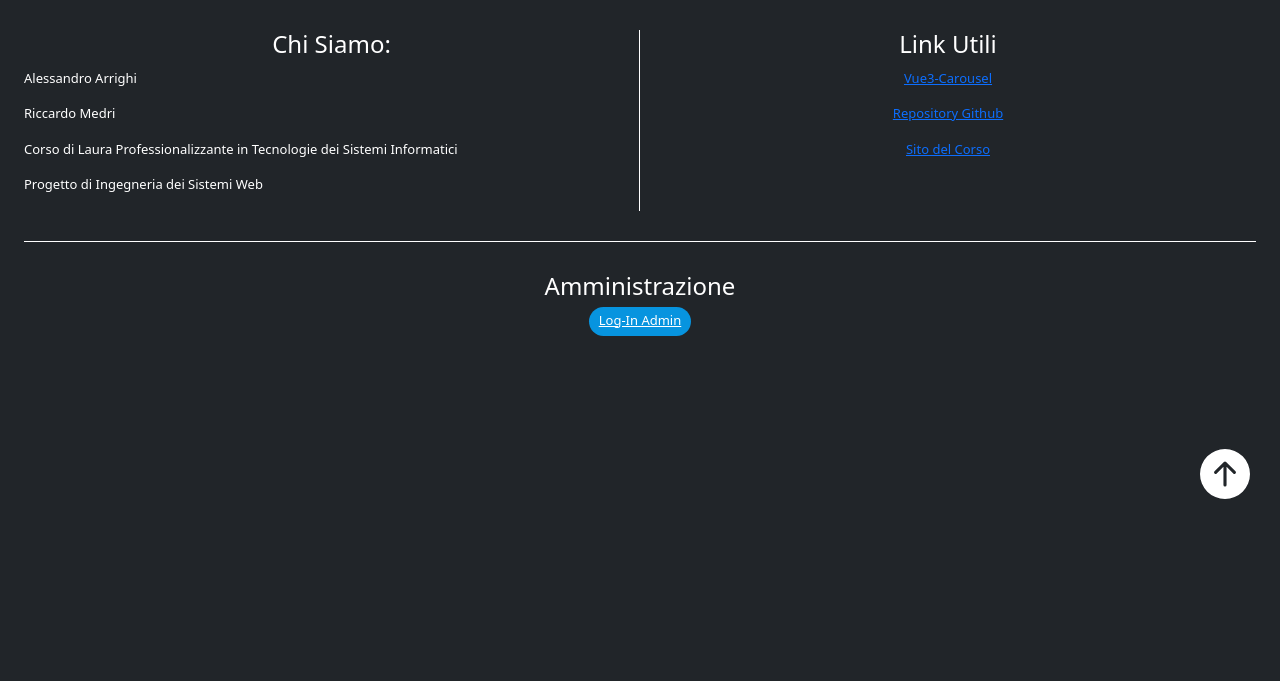
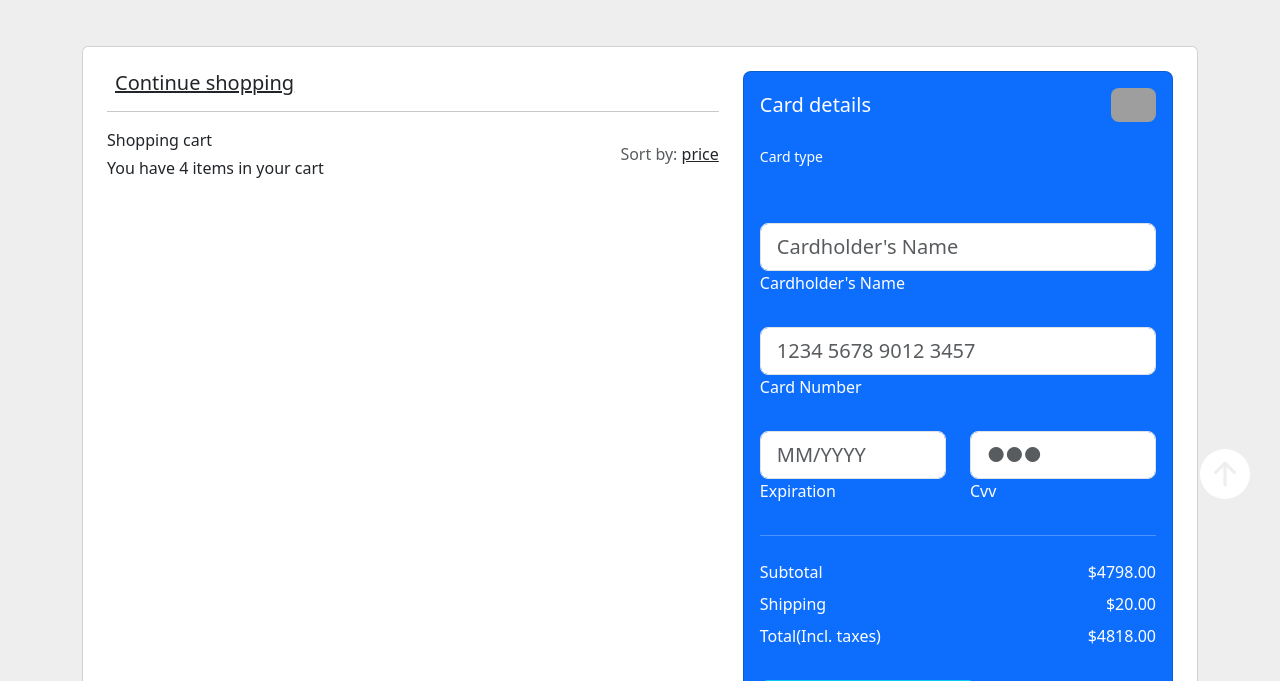
Before and after one commit to alessandroArrighi/IngegneriaDeiSistemiWeb, a Vue app in the folder frontend/: page /accesso/areaPersonale/creaOrdine in a window 1280 px wide. Shown: the part 271-952 px from the top of the page. Before the commit the page ends 800 px from the top, so only its background shows below. Built offline with nearby package versions, Linux system fonts and the light colour scheme; no server answers; grey boxes are pictures that could not be loaded.

Commit message:
frontend 5

```diff
--- a/frontend/src/components/ProdottoSpec.vue
+++ b/frontend/src/components/ProdottoSpec.vue
@@ -8,7 +8,7 @@ export default defineComponent({
     return {
       montatura: null as any | null,
       lac: null as any | null,
-      quantità: 1,
+      quantità: 0,
       categoria: ""
     }
   },
@@ -31,11 +31,8 @@ export default defineComponent({
         Categoria: this.categoria,
         Quantità: this.quantità,
       }
-      /*
-      this.$emit("sendProd", prodotto)
-      this.quantità = 1
-      */
-     await addToOrder(STORAGE_NAME, prodotto)
+      this.quantità = 0,
+      await addToOrder(STORAGE_NAME, prodotto)
     }
   },
   mounted() {
@@ -59,7 +56,7 @@ export default defineComponent({
 <template>
   <div v-if="montatura" class="flex-container-ps">
     <img :src="'./public/img/' + montatura.Immagine" alt="/" />
-    <h2 style="color: white">Modello: {{montatura.Modello}}</h2>
+    <h2>Modello: {{montatura.Modello}}</h2>
     <div class="flex-item">
       <p>Brand: {{ montatura.Brand }}</p>
       <p>Prezzo: {{ montatura.Prezzo }}€</p>
@@ -74,28 +71,32 @@ export default defineComponent({
     </div>
     <form @submit.prevent="addItem(montatura)">
       <select v-model="quantità">
-        <option value=0>-- Seleziona --</option>
+        <option value=0></option>
+        <option value=1>1</option>
         <option value=3>3</option>
         <option value=6>6</option>
-        <option value=9>9</option>
       </select>
       <button type="submit">Aggiungi ad Ordine</button>
     </form>
   </div>
-  <div v-if="lac" class="flex-item-lac">
+  <div v-if="lac" class="flex-container-ps">
     <img :src="'./public/img/' + lac.Immagine" alt="/" />
-    <h2 style="color: white">{{lac.Modello}}</h2>
-    <p>{{ lac.Brand }}</p>
-    <p>{{ lac.Prezzo }}</p>
-    <p>{{ lac.Durata }}</p>
-    <p>{{ lac.Fascia }}</p>
-    <p>{{ lac.Focale }}</p>
+    <h2>{{lac.Modello}}</h2>
+    <div class="flex-item">
+      <p>Brand: {{ lac.Brand }}</p>
+      <p>Prezzo: {{ lac.Prezzo }}€</p>
+      <p>Durata: {{ lac.Durata }}</p>
+    </div>
+    <div class="flex-item">
+      <p>Fascia: {{ lac.Fascia }}</p>
+      <p>Focale: {{ lac.Focale }}</p>
+    </div>
     <form @submit.prevent="addItem(lac)">
       <select v-model="quantità">
-        <option value=0>-- Seleziona --</option>
+        <option value=0></option>
+        <option value=1>1</option>
         <option value=3>3</option>
         <option value=6>6</option>
-        <option value=9>9</option>
       </select>
       <button type="submit">Aggiungi ad Ordine</button>
     </form>
--- a/frontend/src/pages/CreaOrdine.vue
+++ b/frontend/src/pages/CreaOrdine.vue
@@ -7,7 +7,6 @@ import { setItem, getItem, STORAGE_NAME, EXPIRE_TIME } from "../utils/localStora
 export default defineComponent({
     props: {
         user: Object as PropType<User>,
-        //ordine: Array as PropType<Ordine[]>
     },
     emits: ["cancella"],
     data() {
@@ -20,7 +19,6 @@ export default defineComponent({
     },
     methods: {
         async creaOrdine() {
-            console.log(this.ordine)
             await axios.post("/api/ordini/crea/ordine", {
                 IDUtente: this.user?.IDUtente,
                 ord: this.ordine
@@ -45,21 +43,6 @@ export default defineComponent({
             const order = await getItem(STORAGE_NAME)
             this.ordine = order
         }
-        /*aggiungiProdotto() {
-            const tmp: Ordine = {
-                IDProdotto: this.idProdotto,
-                Categoria: this.categoria,
-                Quantità: this.quantità
-            }
-            if(this.ordine != null) {
-                this.ordine.push(tmp)
-            }
-            console.log(this.ordine)
-            console.log(this.user?.Role)
-            /*tmp.IDProdotto = ""
-            tmp.Categoria = ""
-            tmp.Quantità = 0
-        }*/
     },
     mounted() {
         this.getOrder()
@@ -78,26 +61,148 @@ export default defineComponent({
             </RouterLink>
             <button @click = "rimuoviProdotto(prodotto)">Rimuovi</button>
         </div>
-        <!--<form @submit.prevent="aggiungiProdotto" class="flex-item">
-            <label>idProdotto</label>
-            <input v-model="idProdotto" type="text" />
+        <button @click="creaOrdine">Ordina</button>
+    </div>
+<section class="h-100 h-custom" style="background-color: #eee;">
+  <div class="container py-5 h-100">
+    <div class="row d-flex justify-content-center align-items-center h-100">
+      <div class="col">
+        <div class="card">
+          <div class="card-body p-4">
 
-            <label>categoria</label>
-            <input v-model="categoria" type="text" />
+            <div class="row">
 
-            <label>quantità</label>
-            <input v-model="quantità" type="text" />
-            <button type="submit">Crea</button>
-        </form>-->
-        <button @click="creaOrdine">Ordina</button>
-        <!--<div v-for="ordine  in sortedData.slice(0, aggiungiElementi)" class="flex-item">
-            <RouterLink :to="'/montature/' + montatura.IDProdotto">
-            <img loading="lazy" :src="montatura.Immagine" alt="/">
-            <p>{{ montatura.IDProdotto }}</p>
-            <p>{{ montatura.Brand }}</p>
-            <p>{{ montatura.Prezzo }}</p>
-            </RouterLink>
-        </div>-->
+              <div class="col-lg-7">
+                <h5 class="mb-3"><a href="#!" class="text-body"><i
+                      class="fas fa-long-arrow-alt-left me-2"></i>Continue shopping</a></h5>
+                <hr>
 
+                <div class="d-flex justify-content-between align-items-center mb-4">
+                  <div>
+                    <p class="mb-1">Shopping cart</p>
+                    <p class="mb-0">You have 4 items in your cart</p>
+                  </div>
+                  <div>
+                    <p class="mb-0"><span class="text-muted">Sort by:</span> <a href="#!"
+                        class="text-body">price <i class="fas fa-angle-down mt-1"></i></a></p>
+                  </div>
+                </div>
+
+                <div class="card mb-3" v-for = "prodotto in ordine">
+                  <div class="card-body">
+                   <RouterLink :to="'/prodotti/' + prodotto.Categoria + '-' + prodotto.IDProdotto">
+                    <div class="d-flex justify-content-between">
+                      <div class="d-flex flex-row align-items-center">
+                        <div>
+                          <img
+                            src="../../public/1.jpg"
+                            class="img-fluid rounded-3" alt="Shopping item" style="width: 65px;">
+                        </div>
+                        <div class="ms-3">
+                          <h5>{{ prodotto.IDProdotto }}</h5>
+                          <p class="small mb-0">{{ prodotto.Categoria }}</p>
+                        </div>
+                      </div>
+                      <div class="d-flex flex-row align-items-center">
+                        <div style="width: 50px;">
+                          <h5 class="fw-normal mb-0">{{ prodotto.Quantità }}</h5>
+                        </div>
+                        <div style="width: 80px;">
+                          <h5 class="mb-0">$900</h5>
+                        </div>
+                        <a href="#!" style="color: #cecece;"><i class="fas fa-trash-alt"></i></a>
+                      </div>
+                    </div>
+                   </RouterLink>
+                  </div>
+                </div>
+              </div>
+              <div class="col-lg-5">
+
+                <div class="card bg-primary text-white rounded-3">
+                  <div class="card-body">
+                    <div class="d-flex justify-content-between align-items-center mb-4">
+                      <h5 class="mb-0">Card details</h5>
+                      <img src="https://mdbcdn.b-cdn.net/img/Photos/Avatars/avatar-6.webp"
+                        class="img-fluid rounded-3" style="width: 45px;" alt="Avatar">
+                    </div>
+
+                    <p class="small mb-2">Card type</p>
+                    <a href="#!" type="submit" class="text-white"><i
+                        class="fab fa-cc-mastercard fa-2x me-2"></i></a>
+                    <a href="#!" type="submit" class="text-white"><i
+                        class="fab fa-cc-visa fa-2x me-2"></i></a>
+                    <a href="#!" type="submit" class="text-white"><i
+                        class="fab fa-cc-amex fa-2x me-2"></i></a>
+                    <a href="#!" type="submit" class="text-white"><i class="fab fa-cc-paypal fa-2x"></i></a>
+
+                    <form class="mt-4">
+                      <div class="form-outline form-white mb-4">
+                        <input type="text" id="typeName" class="form-control form-control-lg" siez="17"
+                          placeholder="Cardholder's Name" />
+                        <label class="form-label" for="typeName">Cardholder's Name</label>
+                      </div>
+
+                      <div class="form-outline form-white mb-4">
+                        <input type="text" id="typeText" class="form-control form-control-lg" siez="17"
+                          placeholder="1234 5678 9012 3457" minlength="19" maxlength="19" />
+                        <label class="form-label" for="typeText">Card Number</label>
+                      </div>
+
+                      <div class="row mb-4">
+                        <div class="col-md-6">
+                          <div class="form-outline form-white">
+                            <input type="text" id="typeExp" class="form-control form-control-lg"
+                              placeholder="MM/YYYY" size="7" minlength="7" maxlength="7" />
+                            <label class="form-label" for="typeExp">Expiration</label>
+                          </div>
+                        </div>
+                        <div class="col-md-6">
+                          <div class="form-outline form-white">
+                            <input type="password" id="typeText" class="form-control form-control-lg"
+                              placeholder="&#9679;&#9679;&#9679;" size="1" minlength="3" maxlength="3" />
+                            <label class="form-label" for="typeText">Cvv</label>
+                          </div>
+                        </div>
+                      </div>
+
+                    </form>
+
+                    <hr class="my-4">
+
+                    <div class="d-flex justify-content-between">
+                      <p class="mb-2">Subtotal</p>
+                      <p class="mb-2">$4798.00</p>
+                    </div>
+
+                    <div class="d-flex justify-content-between">
+                      <p class="mb-2">Shipping</p>
+                      <p class="mb-2">$20.00</p>
+                    </div>
+
+                    <div class="d-flex justify-content-between mb-4">
+                      <p class="mb-2">Total(Incl. taxes)</p>
+                      <p class="mb-2">$4818.00</p>
+                    </div>
+
+                    <button type="button" class="btn btn-info btn-block btn-lg">
+                      <div class="d-flex justify-content-between">
+                        <span>$4818.00</span>
+                        <span>Checkout <i class="fas fa-long-arrow-alt-right ms-2"></i></span>
+                      </div>
+                    </button>
+
+                  </div>
+                </div>
+
+              </div>
+
+            </div>
+
+          </div>
+        </div>
+      </div>
     </div>
+  </div>
+</section>
 </template>
--- a/frontend/src/styles/style.scss
+++ b/frontend/src/styles/style.scss
@@ -339,6 +339,10 @@ h2, h4 {
 
     .flex-container {
       text-align: center;
+
+      h4 {
+        width: 100%;
+      }
       .flex-item{
         width: 100%;
         color: white;
@@ -441,10 +445,6 @@ h2, h4 {
     width: 100%;
   }
 
-  h2 {
-    width: 100%;
-  }
-
   form {
     margin-top: 10px;
   }
@@ -454,15 +454,15 @@ h2, h4 {
     justify-content: space-around;
     flex-wrap: wrap;
 
+    h2 {
+    width: 100%;
+    }
+
     .flex-item {
       width: 50%;
 
       &:nth-child(odd) {
         border-right: 1px solid white;
-
-        h4 {
-          padding-bottom: 20px;
-        }
       }
     }
   }
```
Also changed, not shown: frontend/src/components/Prodotto.vue (+20 -10 lines).
